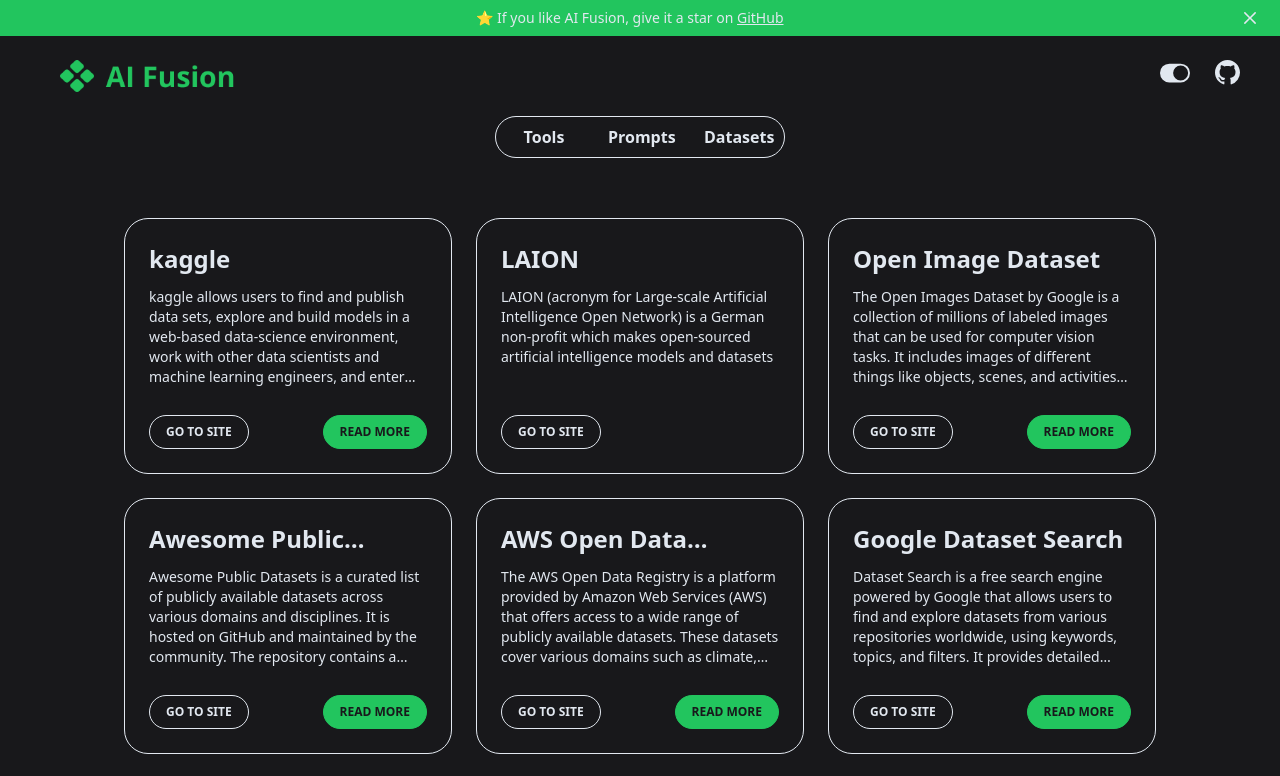
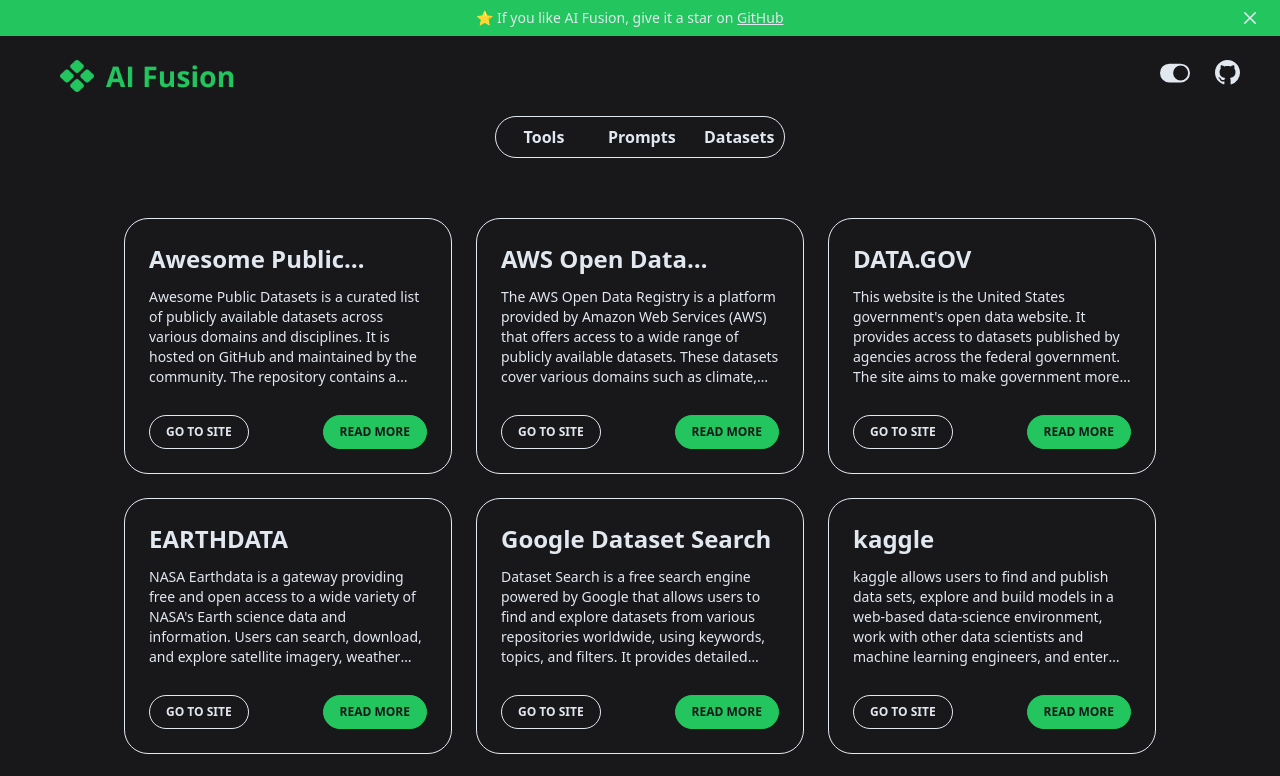
Before and after one commit to PriyansuMaurya/AI-Fusion, a Next.js app: page /datasets in a window 1280 px wide. Shown: the top 776 px of the page. Built offline with nearby package versions, Linux system fonts and the light colour scheme; no server answers.

Commit message:
Sorted the cards in alphabetical order.

```diff
--- a/app/datasets/page.tsx
+++ b/app/datasets/page.tsx
@@ -22,14 +22,32 @@
     }
   }, [theme]);
 
+  // Sort datasets by title in alphabetical order
+  const sortedDatasets = [...datasets].sort((a: Data, b: Data) =>
+    a.title.localeCompare(b.title)
+  );
+
   return (
     <div className="flex">
       <main className="mt-8 flex bg-[--light-bg] dark:bg-[--dark-bg] dark:text-[--light-bg] flex-row justify-center flex-wrap md:m-12">
-        {datasets.map((dataset: Data, index: number) => (
-          <Card id={index} datasets={true} data={dataset} setModalActive={setModalActive} setModalData={setModalData} />
+        {sortedDatasets.map((dataset: Data, index: number) => (
+          <Card
+            key={index}
+            id={index}
+            datasets={true}
+            data={dataset}
+            setModalActive={setModalActive}
+            setModalData={setModalData}
+          />
         ))}
       </main>
-      {modalActive && <Modal data={modalData} datasets={true} setModalActive={setModalActive} />}
+      {modalActive && (
+        <Modal
+          data={modalData}
+          datasets={true}
+          setModalActive={setModalActive}
+        />
+      )}
     </div>
   );
 }
--- a/app/prompts/page.tsx
+++ b/app/prompts/page.tsx
@@ -22,11 +22,17 @@
     }
   }, [theme]);
 
+  // Sort prompts by title in alphabetical order
+  const sortedPrompts = [...prompts].sort((a: Data, b: Data) =>
+    a.title.localeCompare(b.title)
+  );
+
   return (
     <div className="flex">
       <main className="mt-8 flex bg-[--light-bg] dark:bg-[--dark-bg] dark:text-[--light-bg] flex-row justify-center flex-wrap md:m-12">
-        {prompts.map((prompt: Data, index: number) => (
+        {sortedPrompts.map((prompt: Data, index: number) => (
           <Card
+            key={index}
             id={index}
             prompts={true}
             data={prompt}
@@ -35,7 +41,13 @@
           />
         ))}
       </main>
-      {modalActive && <Modal data={modalData} prompts={true} setModalActive={setModalActive} />}
+      {modalActive && (
+        <Modal
+          data={modalData}
+          prompts={true}
+          setModalActive={setModalActive}
+        />
+      )}
     </div>
   );
 }
--- a/app/tools/page.tsx
+++ b/app/tools/page.tsx
@@ -28,14 +28,28 @@
     }
   }, [theme]);
 
+  // Sort tools by title in alphabetical order
+  const sortedTools = [...tools].sort((a: Data, b: Data) =>
+    a.title.localeCompare(b.title)
+  );
+
   return (
     <div className="flex">
       <main className="mt-8 flex bg-[--light-bg] dark:bg-[--dark-bg] dark:text-[--light-bg] flex-row justify-center flex-wrap md:m-12">
-        {tools.map((tool: Data, index: number) => (
-          <Card id={index} tools={true} data={tool} setModalActive={setModalActive} setModalData={setModalData} />
+        {sortedTools.map((tool: Data, index: number) => (
+          <Card
+            key={index}
+            id={index}
+            tools={true}
+            data={tool}
+            setModalActive={setModalActive}
+            setModalData={setModalData}
+          />
         ))}
       </main>
-      {modalActive && <Modal data={modalData} tools={true} setModalActive={setModalActive} />}
+      {modalActive && (
+        <Modal data={modalData} tools={true} setModalActive={setModalActive} />
+      )}
     </div>
   );
 }
```
